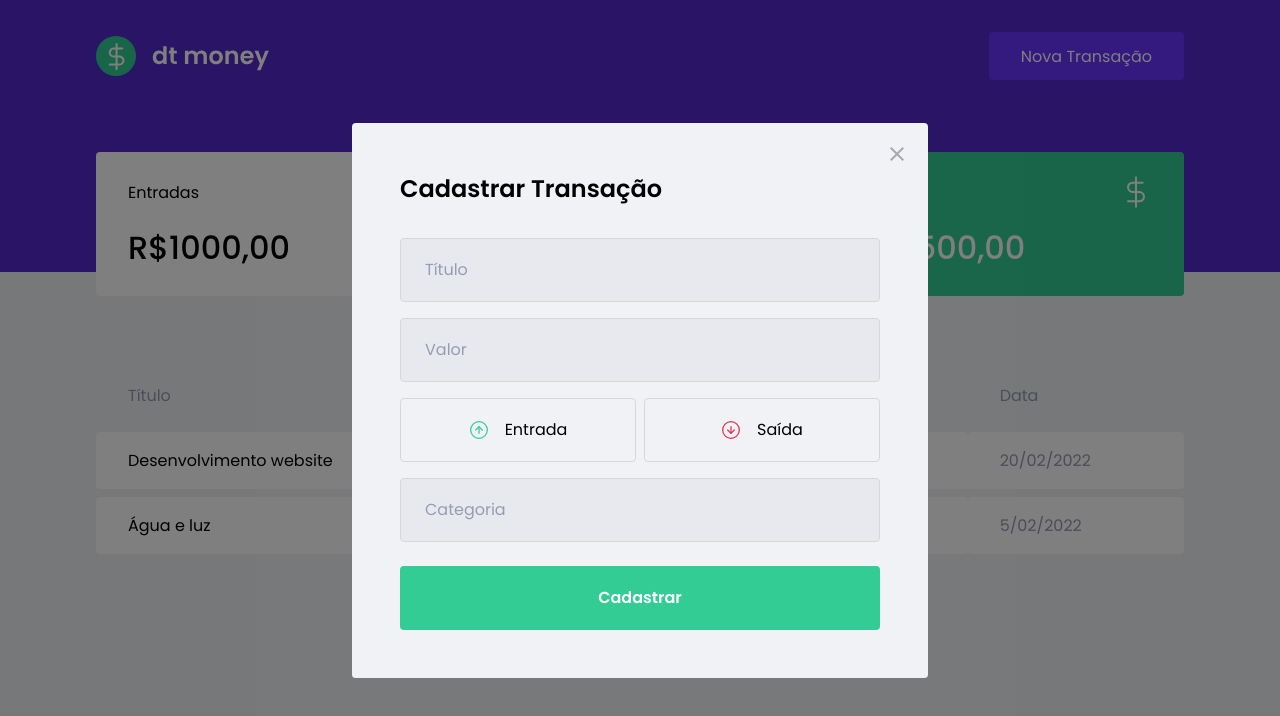
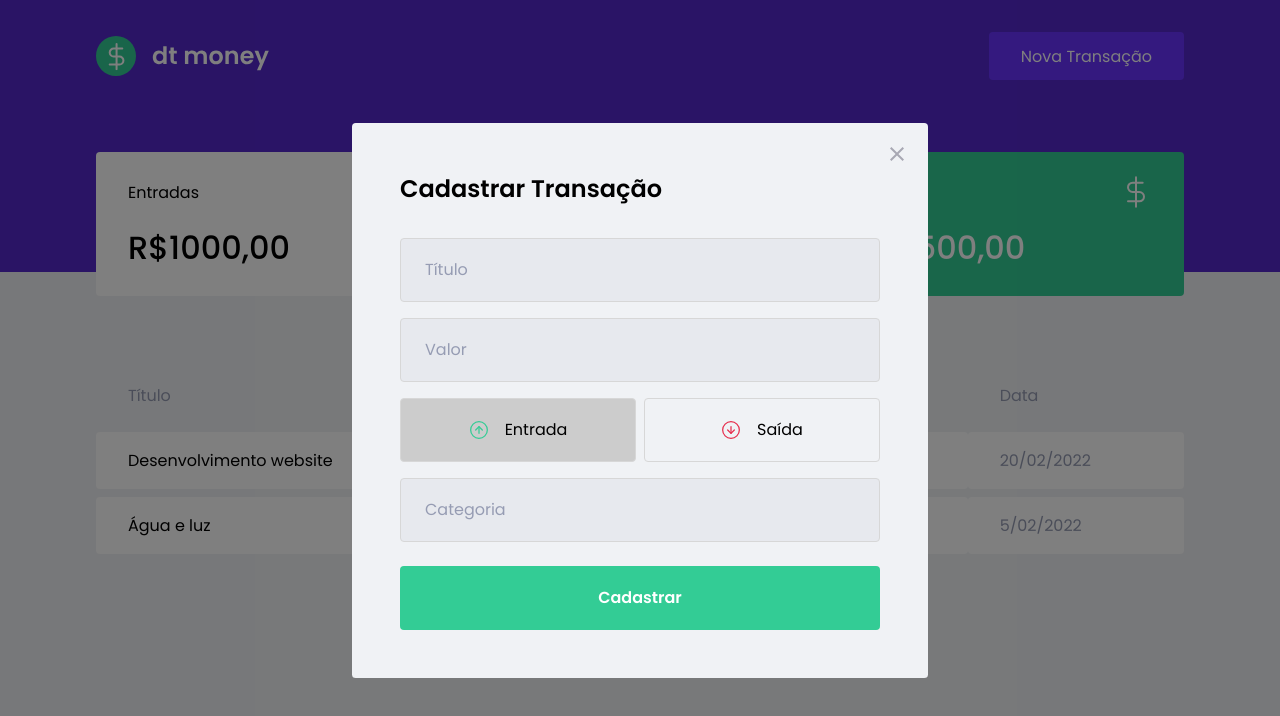
Before and after one commit to EvangelistaR/dt_money, a React (Create React App) app: page / in a window 1280 px wide. Both pictures are taken after a click on the button "Nova Transação". Shown: the top 716 px of the page. Built offline with nearby package versions, Linux system fonts and the light colour scheme; no server answers; what miragejs would draw is missing.

Commit message:
add button as a component

```diff
--- a/src/components/NewTransactionModal/index.tsx
+++ b/src/components/NewTransactionModal/index.tsx
@@ -2,7 +2,8 @@
 import incomeImg from '../../assets/income.svg';
 import outcomeImg from '../../assets/outcome.svg';
 import closeImg from '../../assets/close.svg';
-import { Container, TransactionTypeContainer } from './styles';
+import { Container, TransactionTypeContainer, RadioBox } from './styles';
+import { useState } from 'react';
 
 interface NewTransactionModalProps {
   isOpen: boolean;
@@ -10,6 +11,8 @@
 }
 
 export function NewTransactionModal({ isOpen, onRequestClose}: NewTransactionModalProps) {
+  const [type, setType] = useState('deposit');
+
   return (
     <Modal
       isOpen= {isOpen}
@@ -31,17 +34,21 @@
         <input type="number" placeholder="Valor"/>
 
         <TransactionTypeContainer>
-          <button
-            type="button">
+          <RadioBox
+            type="button"
+            onClick={() => { setType('deposit'); }}
+            isActive={type === 'deposit'}>
             <img src={incomeImg} alt="Entrada" />
             <span>Entrada</span>
-          </button>
+          </RadioBox>
 
-          <button
-            type="button">
+          <RadioBox
+            type="button"
+            onClick={() => { setType('withdraw'); }}
+            isActive={type === 'withdraw'}>
             <img src={outcomeImg} alt="Saída" />
             <span>Saída</span>
-          </button>
+          </RadioBox>
         </TransactionTypeContainer>
 
         <input placeholder="Categoria"/>
--- a/src/components/NewTransactionModal/styles.ts
+++ b/src/components/NewTransactionModal/styles.ts
@@ -54,12 +54,17 @@
   display: grid;
   grid-template-columns: 1fr 1fr;
   gap: 0.5rem;
+`;
+interface RadioBoxProps {
+  isActive: boolean;
+}
 
-  button {
+export const RadioBox = styled.button<RadioBoxProps>`
   height: 4rem;
   border: 1px solid #d7d7d7;
   border-radius: 0.25rem;
-    background: transparent;
+
+  background: ${(props) => props.isActive ? '#ccc' : 'transparent'};
 
   display: flex;
 
@@ -83,5 +88,4 @@
     font-size: 1rem;
     color: var(--text-title);
   }
-  }
 `;
```
Lines whose indentation alone changed are shown as unchanged.
